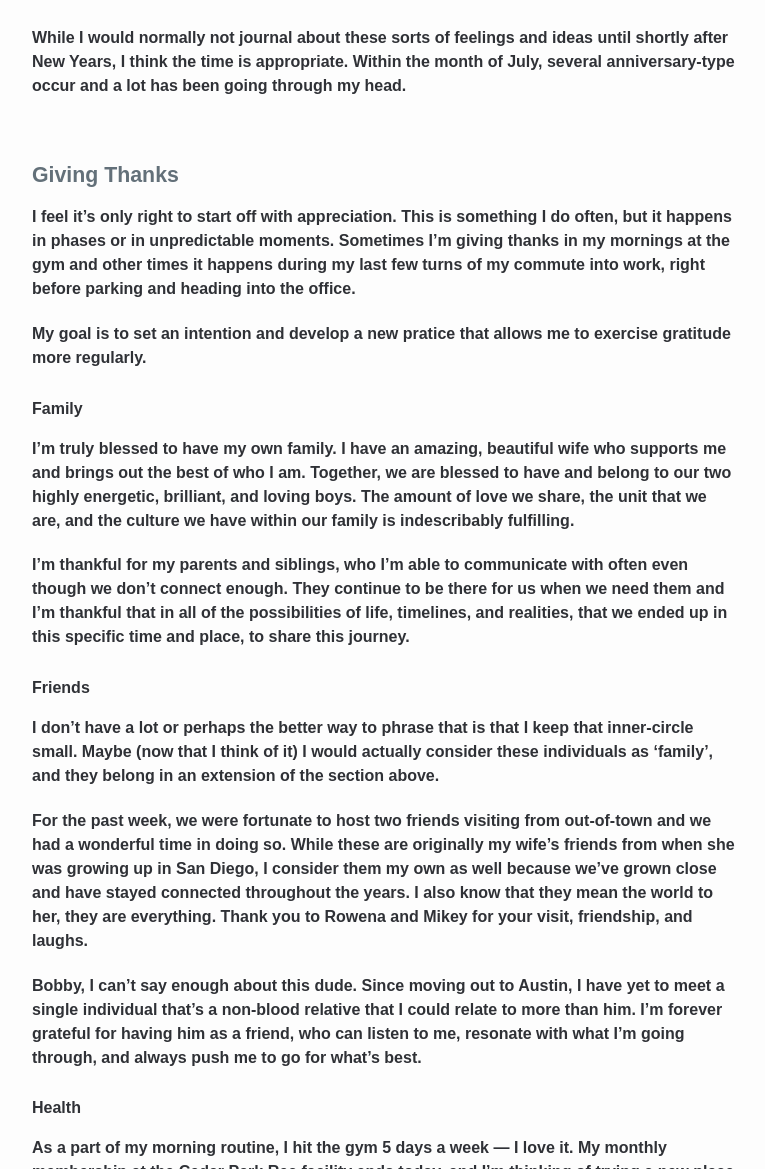
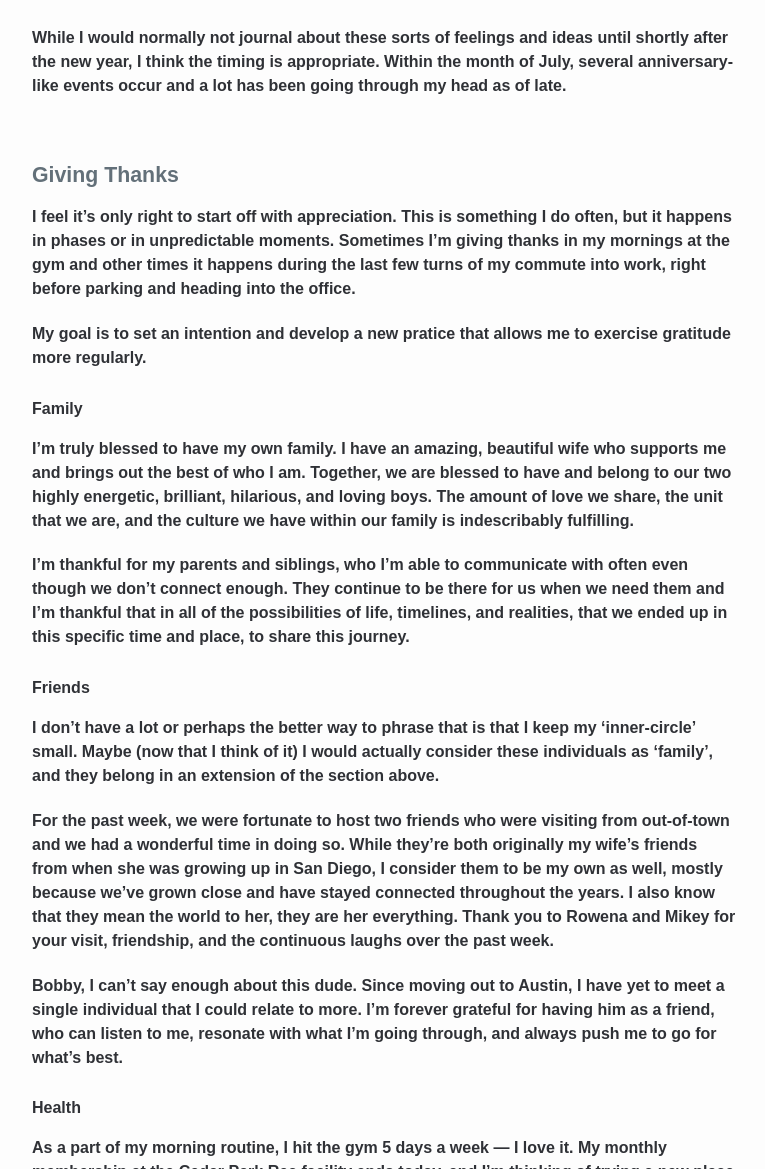
Before and after one commit to techtolentino/techtolentino.github.io, a Jekyll site: the page built from _entries/the-year-ahead.md, in a window 1280 px wide and 1400 px high, scrolled down 728 px. Shown: the part 231-1400 px from the top of the window, without its empty margins (256-1021 px from the left). Built offline with Jekyll 4.4.1, drawn with Linux system fonts in a browser that asks for light colours; some web fonts are replaced.

Commit message:
Updating blog

```diff
--- a/_entries/the-year-ahead.md
+++ b/_entries/the-year-ahead.md
@@ -7,26 +7,26 @@ feature-image: https://image.ibb.co/bPjvJd/acl_tour_2018.jpg
 feature-image-alt: Touring the Austin Central Library with Friends
 published: true
 ---
-While I would normally not journal about these sorts of feelings and ideas until shortly after New Years, I think the time is appropriate. Within the month of July, several anniversary-type occur and a lot has been going through my head.
+While I would normally not journal about these sorts of feelings and ideas until shortly after the new year, I think the timing is appropriate. Within the month of July, several anniversary-like events occur and a lot has been going through my head as of late.
 
 <br>
 
 #### Giving Thanks
-I feel it's only right to start off with appreciation. This is something I do often, but it happens in phases or in unpredictable moments. Sometimes I'm giving thanks in my mornings at the gym and other times it happens during my last few turns of my commute into work, right before parking and heading into the office.
+I feel it's only right to start off with appreciation. This is something I do often, but it happens in phases or in unpredictable moments. Sometimes I'm giving thanks in my mornings at the gym and other times it happens during the last few turns of my commute into work, right before parking and heading into the office.
 
 My goal is to set an intention and develop a new pratice that allows me to exercise gratitude more regularly.
 
 ##### Family
-I'm truly blessed to have my own family. I have an amazing, beautiful wife who supports me and brings out the best of who I am. Together, we are blessed to have and belong to our two highly energetic, brilliant, and loving boys. The amount of love we share, the unit that we are, and the culture we have within our family is indescribably fulfilling.
+I'm truly blessed to have my own family. I have an amazing, beautiful wife who supports me and brings out the best of who I am. Together, we are blessed to have and belong to our two highly energetic, brilliant, hilarious, and loving boys. The amount of love we share, the unit that we are, and the culture we have within our family is indescribably fulfilling.
 
 I'm thankful for my parents and siblings, who I'm able to communicate with often even though we don't connect enough. They continue to be there for us when we need them and I'm thankful that in all of the possibilities of life, timelines, and realities, that we ended up in this specific time and place, to share this journey.
 
 ##### Friends
-I don't have a lot or perhaps the better way to phrase that is that I keep that inner-circle small. Maybe (now that I think of it) I would actually consider these individuals as 'family', and they belong in an extension of the section above.
+I don't have a lot or perhaps the better way to phrase that is that I keep my 'inner-circle' small. Maybe (now that I think of it) I would actually consider these individuals as 'family', and they belong in an extension of the section above.
 
-For the past week, we were fortunate to host two friends visiting from out-of-town and we had a wonderful time in doing so. While these are originally my wife's friends from when she was growing up in San Diego, I consider them my own as well because we've grown close and have stayed connected throughout the years. I also know that they mean the world to her, they are everything. Thank you to Rowena and Mikey for your visit, friendship, and laughs.
+For the past week, we were fortunate to host two friends who were visiting from out-of-town and we had a wonderful time in doing so. While they're both originally my wife's friends from when she was growing up in San Diego, I consider them to be my own as well, mostly because we've grown close and have stayed connected throughout the years. I also know that they mean the world to her, they are her everything. Thank you to Rowena and Mikey for your visit, friendship, and the continuous laughs over the past week.
 
-Bobby, I can't say enough about this dude. Since moving out to Austin, I have yet to meet a single individual that's a non-blood relative that I could relate to more than him. I'm forever grateful for having him as a friend, who can listen to me, resonate with what I'm going through, and always push me to go for what's best.
+Bobby, I can't say enough about this dude. Since moving out to Austin, I have yet to meet a single individual that I could relate to more. I'm forever grateful for having him as a friend, who can listen to me, resonate with what I'm going through, and always push me to go for what's best.
 
 ##### Health
 As a part of my morning routine, I hit the gym 5 days a week &mdash; I love it. My monthly membership at the Cedar Park Rec facility ends today, and I'm thinking of trying a new place that's open 24 hours. In fact, I've decided, I'm switching this weekend.
```
